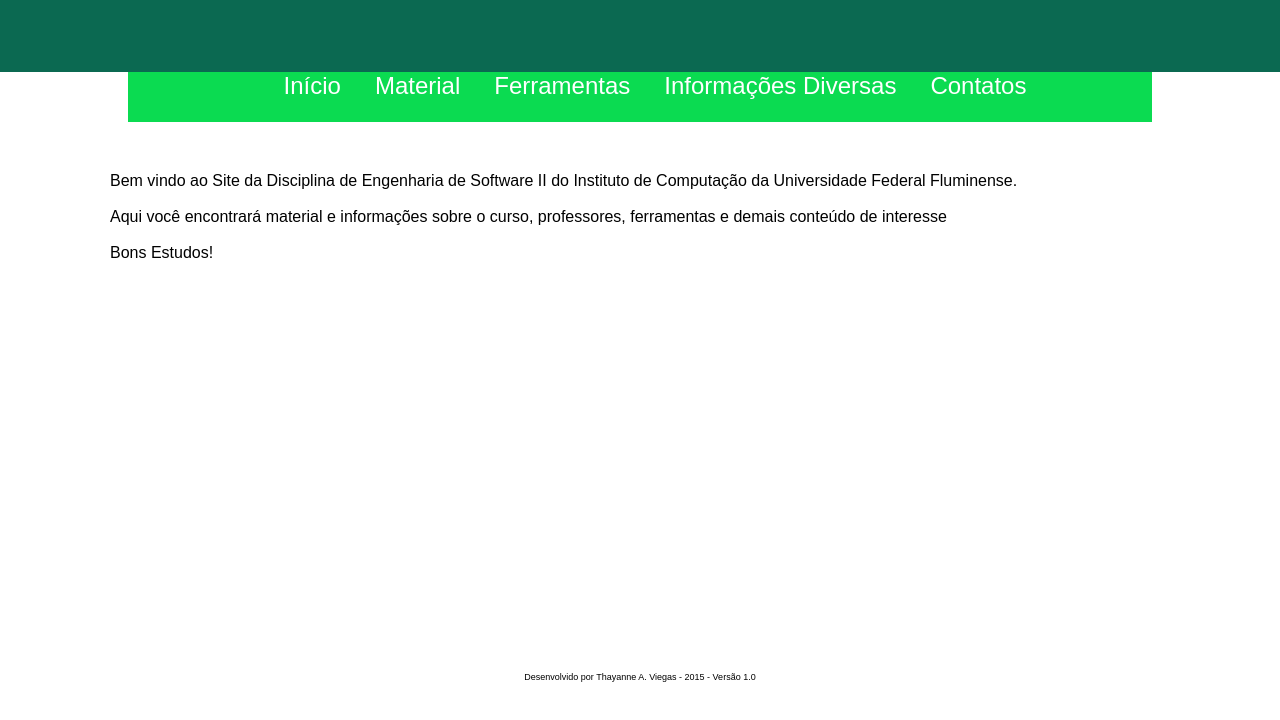
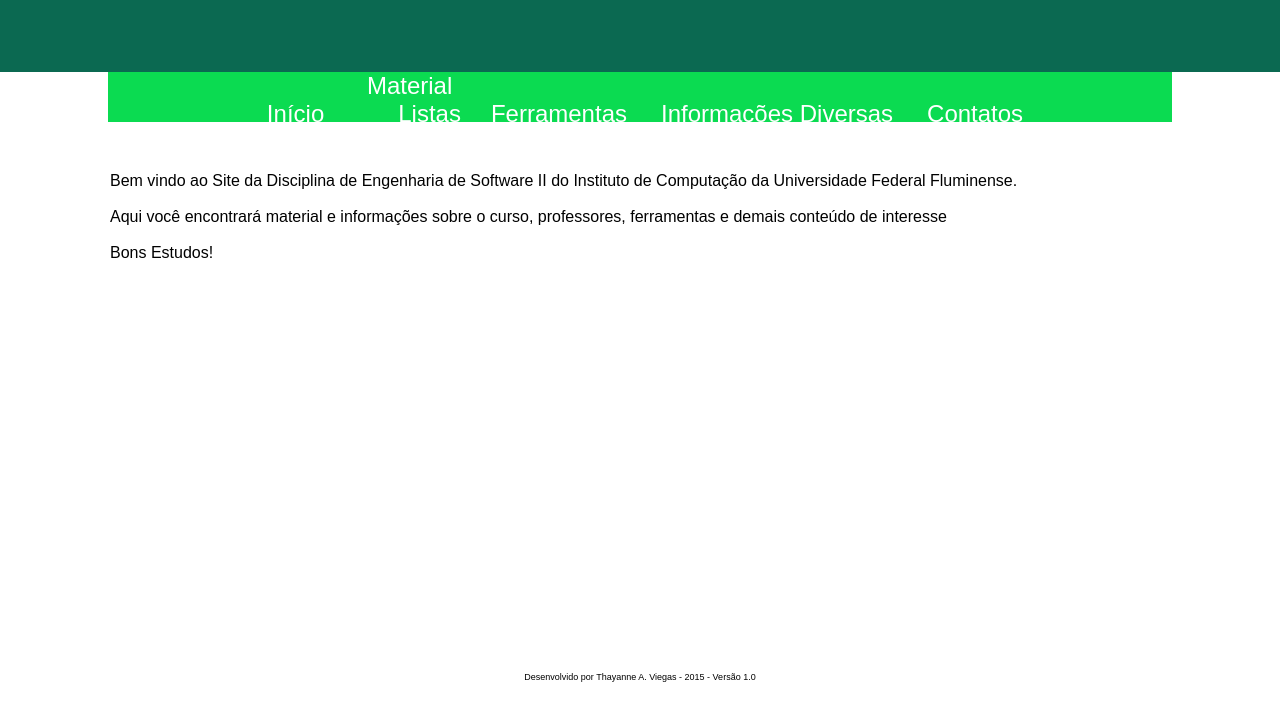
Before and after one commit to Thayanne/SiteES2ICUFF, a plain HTML site: page index.html in a window 1280 px wide. Shown: the part 78-798 px from the top of the page. Drawn offline with Linux system fonts and the light colour scheme.

Commit message:
Trocando o menu

```diff
--- a/index.html
+++ b/index.html
@@ -15,10 +15,20 @@
 		<img src="IC-Logo.png">
 	</div>
 	<div class="top-tittle">
-		<center>Engenharia de Software II</center>
+		Engenharia de Software II
 	</div>
 </div>
 
+<ul id="menu">
+	<li><a href="index.html">Início</a>	</li>
+	<li><a href="index.html">Material</a>
+	<ul><li><a href="#">Listas</li></ul>
+	<li><a href="index.html">Ferramentas</a></li>
+	<li><a href="index.html">Informações Diversas</a></li>
+	<li><a href="index.html">Contatos</a></li>
+</ul>
+
+<!--
 <div id="menu">
 		<div class="menu-letter"><a href="index.html">Início</a></div>
 		<div class="menu-letter"><a href="index.html">Material</a></div>
@@ -27,7 +37,7 @@
 		<div class="menu-letter"><a href="index.html">Contatos</a></div>
 </div>
 
-
+	-->
 
 <div id="conteudo">
 	<font face="Arial" size=3>
--- a/layout.css
+++ b/layout.css
@@ -19,7 +19,7 @@ body{
 
 .top-logo {
 	position: absolute;
-	margin-left: 20px;
+	left: 20px;
 }
 
 .top-tittle {
@@ -29,12 +29,40 @@ body{
 	color: #FFFFFF;
 }
 
+
 #menu{
 	width:80%;
 	height:50px;
 	background-color:#0bdb51;
 	text-align:center;
 	margin: 0 auto;
+}
+
+ul {
+	list-style-type: none;
+}
+
+li {
+	display: inline-block;
+	margin-right: 30px;
+	font-family:Arial;
+	font-size: 24px;
+}
+
+li a{
+	color: #FFFFFF;
+	text-decoration: none;
+}
+
+li a:hover{
+	color:#000000;
+}
+
+#menu ul li {
+    float: none;
+    margin: 0;
+    padding: 0;
+    display: block;
 }
 
 #conteudo{
```
